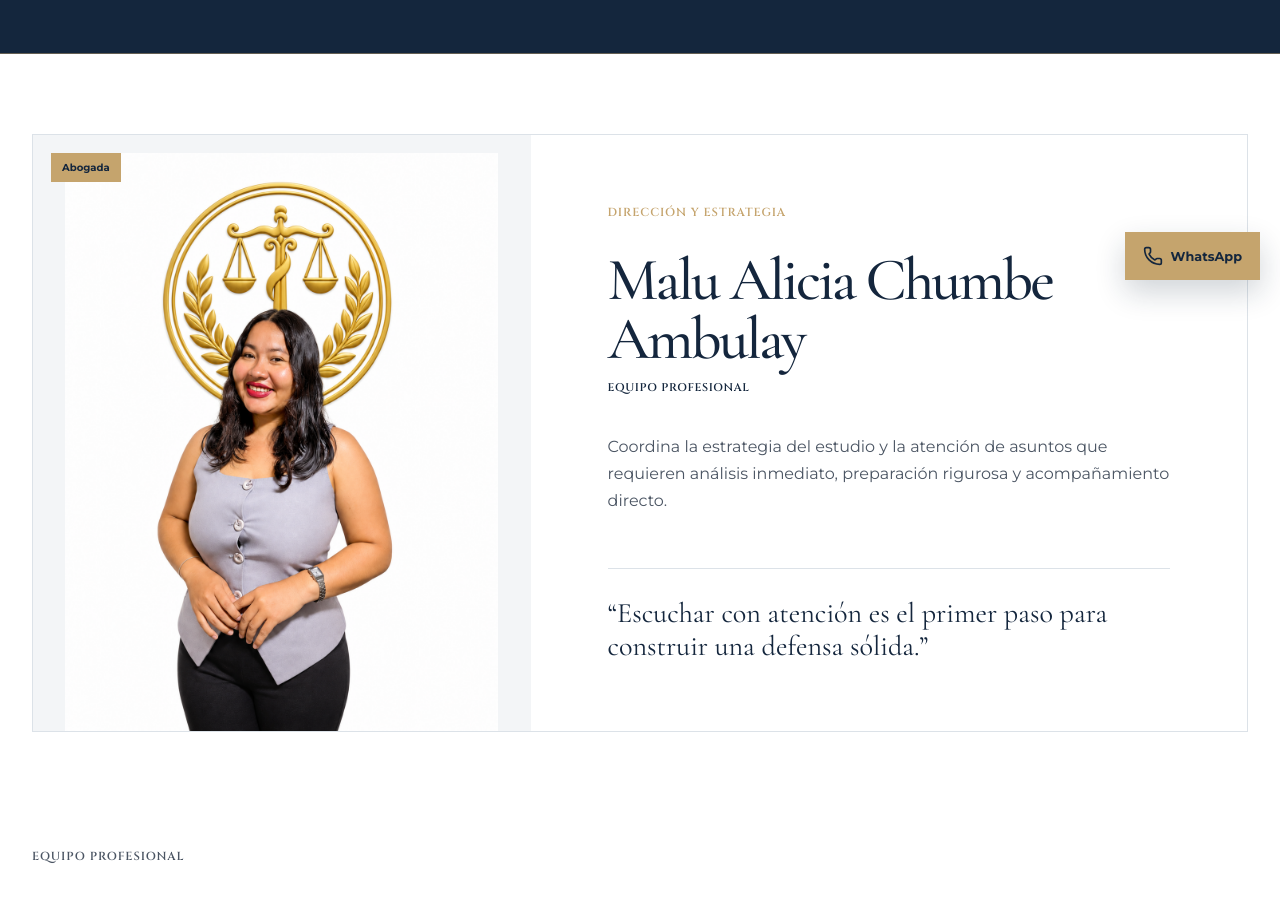
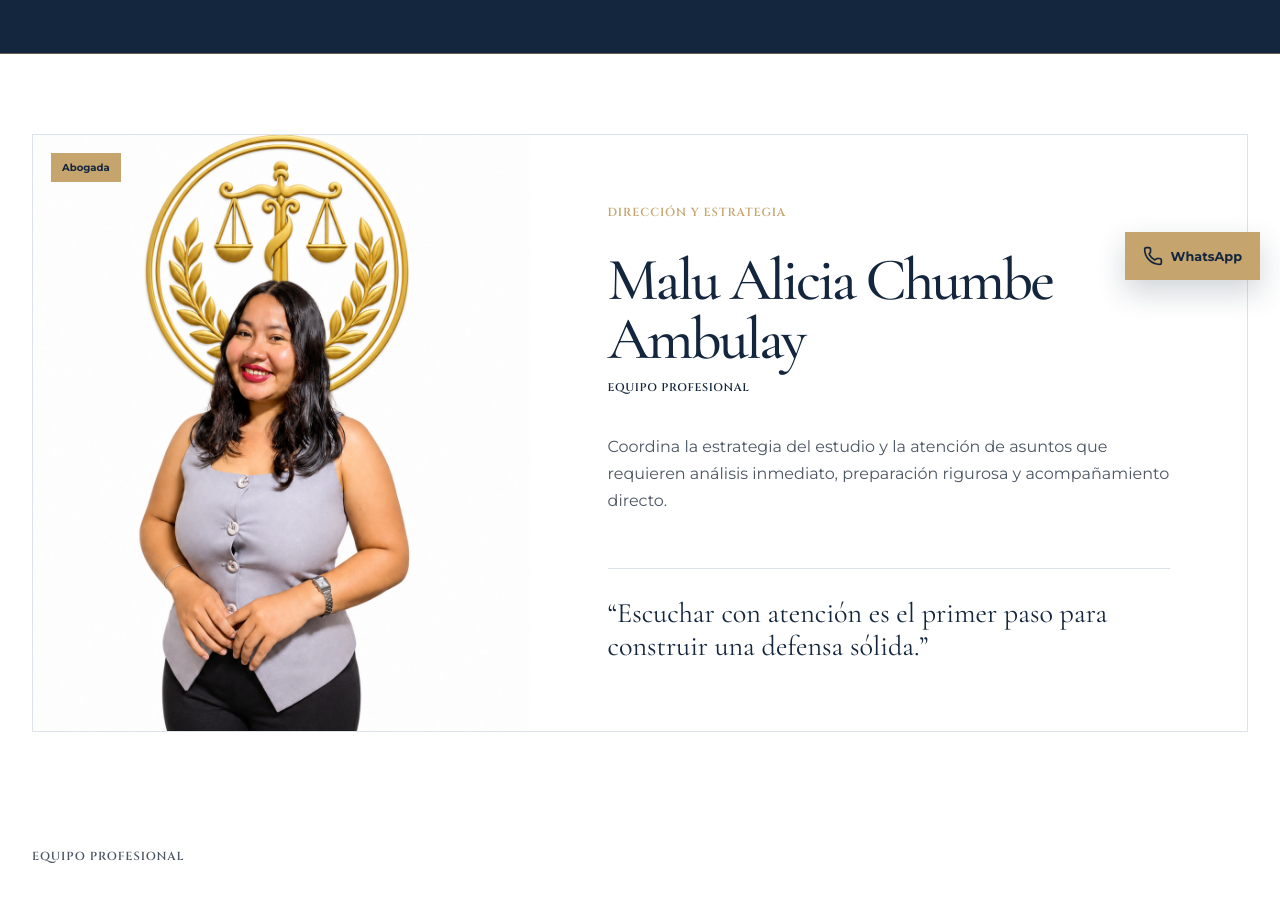
Before and after one commit to Carhuajulca/ratio-iuris, a React (Vite) app: page /equipo in a window 1280 px wide. Shown: the part 500-1397 px from the top of the page. Built offline with nearby package versions, Linux system fonts and the light colour scheme.

Commit message:
Corrige encuadre de la fotografía principal del equipo

```diff
--- a/src/styles/global.css
+++ b/src/styles/global.css
@@ -210,7 +210,7 @@ p { line-height: 1.7; }
 .team-lead-photo > span, .person-photo > span { position: absolute; z-index: 2; top: 18px; left: 18px; padding: 8px 11px; color: var(--ink); background: var(--gold); font-size: .63rem; font-weight: 700; }
 .portrait-stage::before { content: ''; position: absolute; z-index: 0; top: 14%; left: 11%; width: 78%; height: 72%; border: 2px solid var(--gold); border-bottom: 0; border-radius: 50% 50% 0 0 / 31% 31% 0 0; }
 .portrait-stage::after { content: ''; position: absolute; z-index: 0; top: 18%; left: 16%; width: 68%; height: 66%; border: 1px solid rgba(197,164,109,.38); border-bottom: 0; border-radius: 50% 50% 0 0 / 31% 31% 0 0; }
-.team-lead-photo img { position: absolute; z-index: 1; inset: 18px 0 0; width: 100%; height: calc(100% - 18px); object-fit: contain; object-position: center bottom; transform: scale(var(--portrait-scale, 1)); transform-origin: center top; }
+.team-lead-photo img { position: absolute; z-index: 1; inset: 0; width: 100%; height: 100%; object-fit: cover; object-position: center center; transform: none; }
 .team-lead-copy { padding: 68px clamp(38px, 6vw, 92px); display: flex; flex-direction: column; justify-content: center; }
 .team-lead-copy .section-tag { color: var(--gold); }
 .team-lead-copy h2 { margin-bottom: 9px; color: var(--ink); }
```
